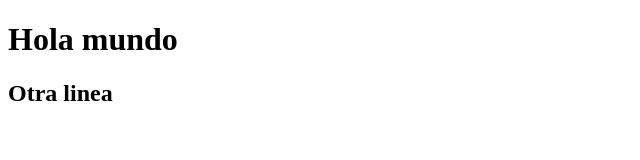
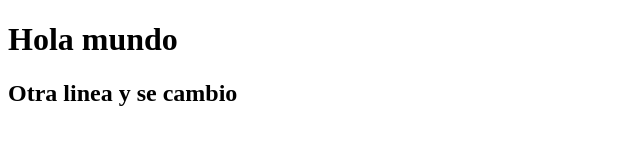
Before and after one commit to sasasamaes/gitClase, a plain HTML site: page index.html in a window 1280 px wide. Shown: the whole page, without its empty margins (0-640 px from the left). Drawn offline with Linux system fonts and the light colour scheme.

Commit message:
se cambio una linea el texto

```diff
--- a/index.html
+++ b/index.html
@@ -7,6 +7,6 @@
 </head>
 <body>
   <h1>Hola mundo</h1>
-  <h2>Otra linea</h2>
+  <h2>Otra linea y se cambio</h2>
 </body>
 </html>
```
